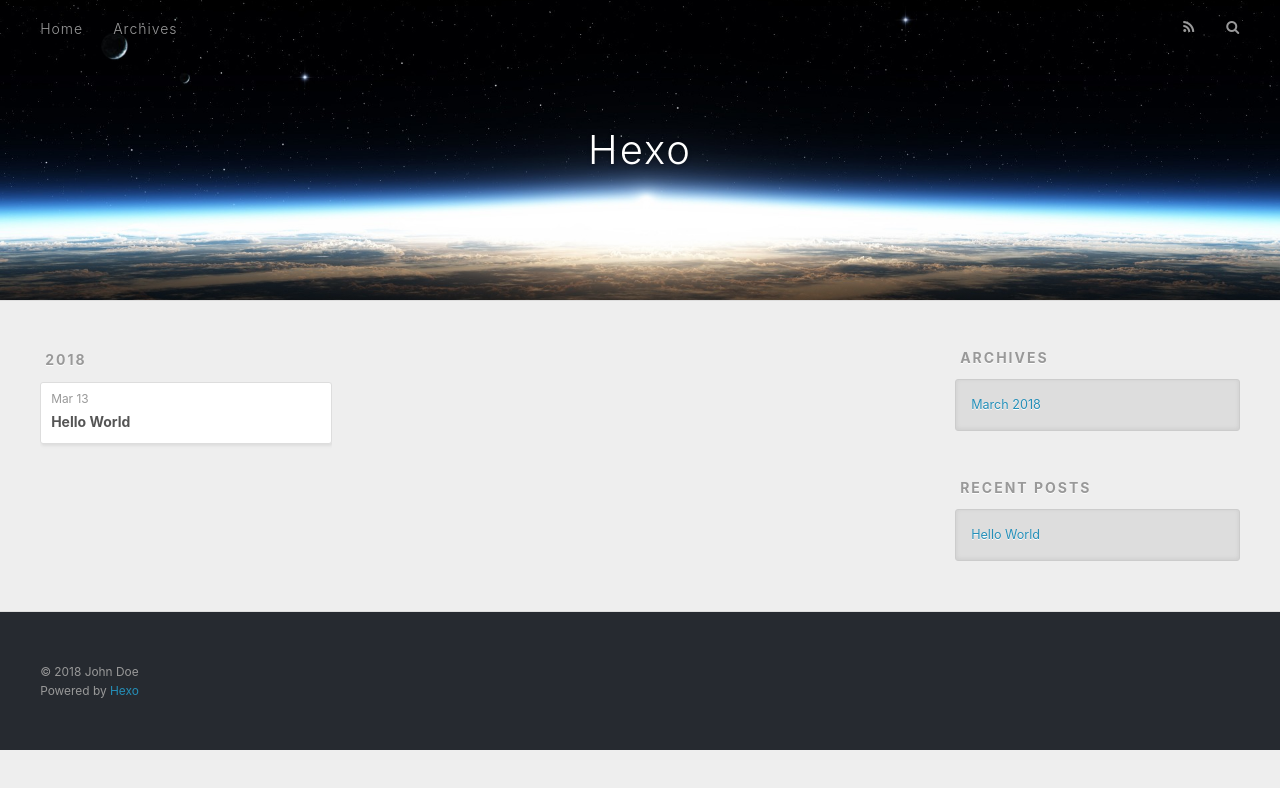
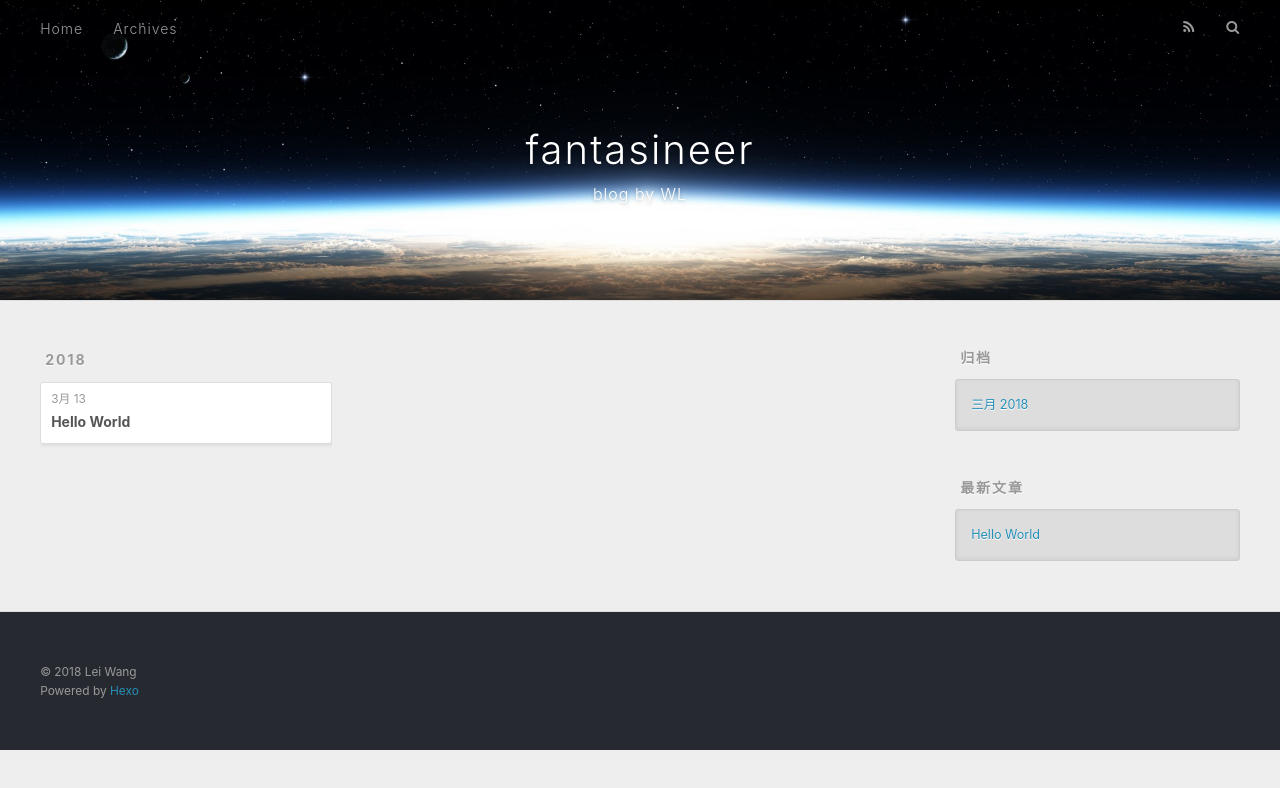
Before and after one commit to KnightWL/KnightWL.github.io, a plain HTML site: page archives/index.html in a window 1280 px wide. Drawn offline with nearby package versions, Linux system fonts and the light colour scheme.

Commit message:
Site updated: 2018-03-13 16:56:56

```diff
--- a/archives/index.html
+++ b/archives/index.html
@@ -5,16 +5,17 @@
 
 
 
-  <title>Archives | Hexo</title>
+  <title>归档 | fantasineer</title>
   <meta name="viewport" content="width=device-width, initial-scale=1, maximum-scale=1">
   <meta property="og:type" content="website">
-<meta property="og:title" content="Hexo">
+<meta property="og:title" content="fantasineer">
 <meta property="og:url" content="http://fantasineer.com/archives/index.html">
-<meta property="og:site_name" content="Hexo">
+<meta property="og:site_name" content="fantasineer">
+<meta property="og:locale" content="zh-CN">
 <meta name="twitter:card" content="summary">
-<meta name="twitter:title" content="Hexo">
+<meta name="twitter:title" content="fantasineer">
 
-    <link rel="alternate" href="/atom.xml" title="Hexo" type="application/atom+xml">
+    <link rel="alternate" href="/atom.xml" title="fantasineer" type="application/atom+xml">
 
 
     <link rel="icon" href="/favicon.png">
@@ -33,8 +34,12 @@
   <div id="header-outer" class="outer">
     <div id="header-title" class="inner">
       <h1 id="logo-wrap">
-        <a href="/" id="logo">Hexo</a>
+        <a href="/" id="logo">fantasineer</a>
       </h1>
+
+        <h2 id="subtitle-wrap">
+          <a href="/" id="subtitle">blog by WL</a>
+        </h2>
 
     </div>
     <div id="header-inner" class="inner">
@@ -50,7 +55,7 @@
 
           <a id="nav-rss-link" class="nav-icon" href="/atom.xml" title="RSS Feed"></a>
 
-        <a id="nav-search-btn" class="nav-icon" title="Search"></a>
+        <a id="nav-search-btn" class="nav-icon" title="搜索"></a>
       </nav>
       <div id="search-form-wrap">
         <form action="//google.com/search" method="get" accept-charset="UTF-8" class="search-form"><input type="search" name="q" class="search-form-input" placeholder="Search"><button type="submit" class="search-form-submit">&#xF002;</button><input type="hidden" name="sitesearch" value="http://fantasineer.com"></form>
@@ -76,7 +81,7 @@
   <div class="archive-article-inner">
     <header class="archive-article-header">
       <a href="/2018/03/13/hello-world/" class="archive-article-date">
-  <time datetime="2018-03-13T08:38:52.569Z" itemprop="datePublished">Mar 13</time>
+  <time datetime="2018-03-13T08:38:52.569Z" itemprop="datePublished">3月 13</time>
 </a>
 
 
@@ -108,9 +113,9 @@
 
 
   <div class="widget-wrap">
-    <h3 class="widget-title">Archives</h3>
+    <h3 class="widget-title">归档</h3>
     <div class="widget">
-      <ul class="archive-list"><li class="archive-list-item"><a class="archive-list-link" href="/archives/2018/03/">March 2018</a></li></ul>
+      <ul class="archive-list"><li class="archive-list-item"><a class="archive-list-link" href="/archives/2018/03/">三月 2018</a></li></ul>
     </div>
   </div>
 
@@ -118,7 +123,7 @@
 
 
   <div class="widget-wrap">
-    <h3 class="widget-title">Recent Posts</h3>
+    <h3 class="widget-title">最新文章</h3>
     <div class="widget">
       <ul>
 
@@ -138,7 +143,7 @@
 
   <div class="outer">
     <div id="footer-info" class="inner">
-      &copy; 2018 John Doe<br>
+      &copy; 2018 Lei Wang<br>
       Powered by <a href="http://hexo.io/" target="_blank">Hexo</a>
     </div>
   </div>
```
Also changed, not shown: 2018/03/13/hello-world/index.html (+15 -10 lines), archives/2018/03/index.html (+17 -12 lines), archives/2018/index.html (+17 -12 lines), index.html (+17 -12 lines).
